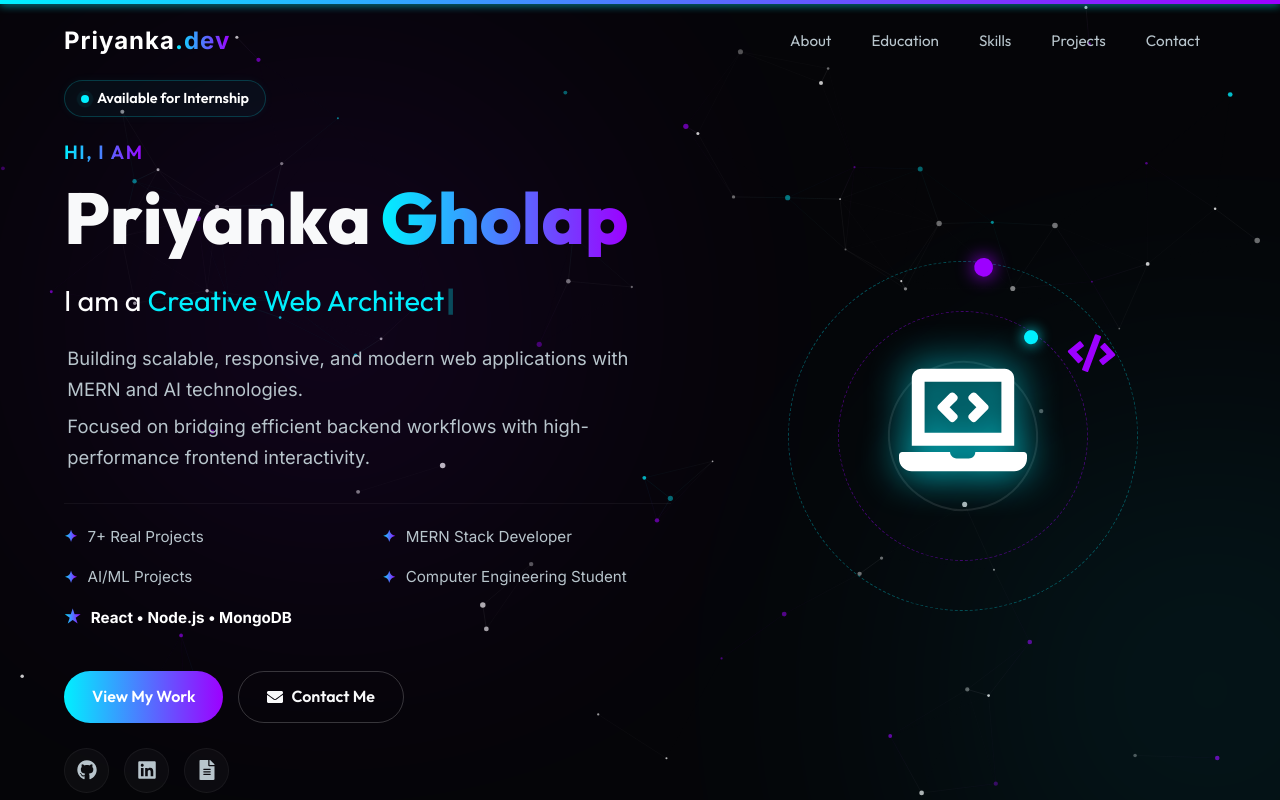
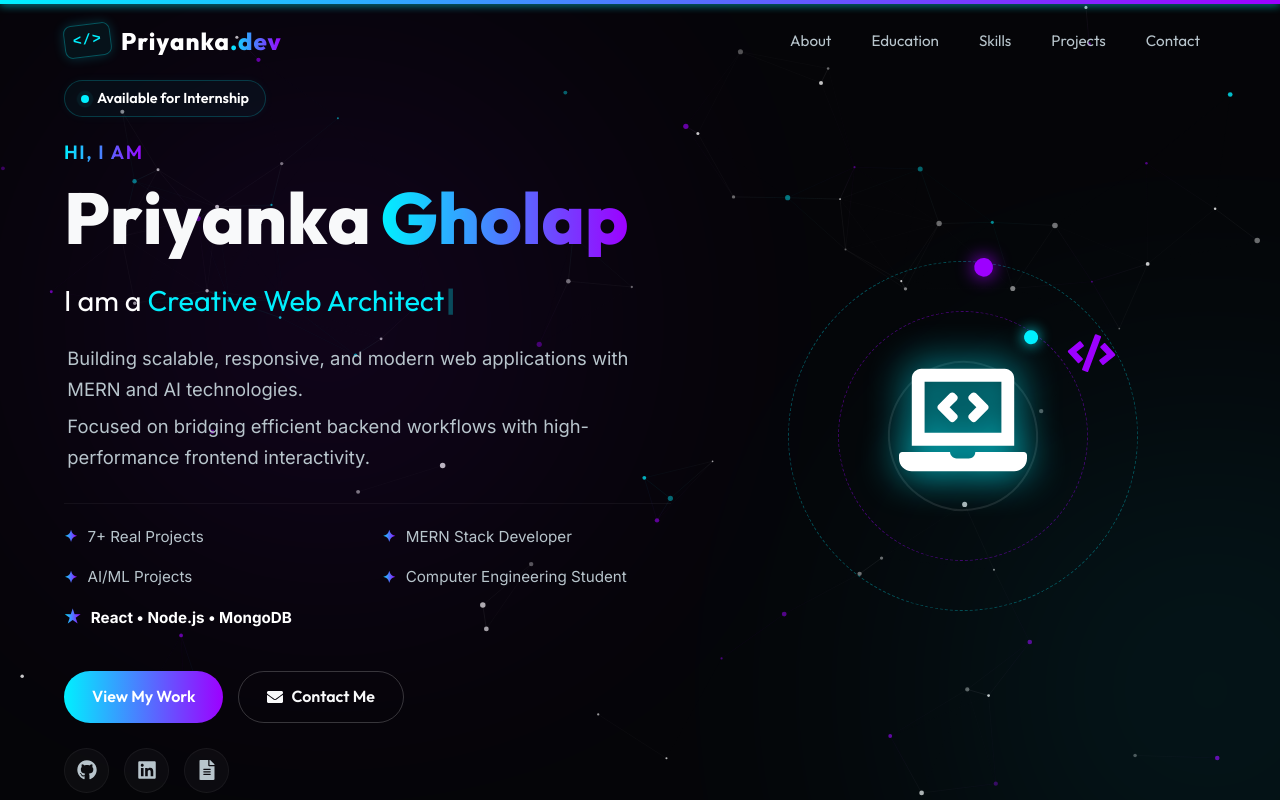
Before and after one commit to Priyanka-Gholap/portfolio, a React (Vite) app: page / in a window 1280 px wide. Shown: the top 800 px of the page. Built offline with nearby package versions, Linux system fonts and the light colour scheme.

Commit message:
feat: add unique animated logo badge to navbar and link custom favicon.svg

```diff
--- a/index.html
+++ b/index.html
@@ -19,6 +19,7 @@
     <meta property="twitter:title" content="Priyanka Gholap | Full Stack Developer" />
     <meta property="twitter:description" content="Portfolio of Priyanka Gholap - MERN Stack Developer building responsive, secure, and scalable web applications." />
     <meta property="twitter:image" content="https://raw.githubusercontent.com/Priyanka-Gholap/Priyanka-Gholap/main/portfolio-preview.jpg" />
+    <link rel="icon" type="image/svg+xml" href="/favicon.svg" />
     <link rel="preconnect" href="https://fonts.googleapis.com">
     <link rel="preconnect" href="https://fonts.gstatic.com" crossorigin>
     <link href="https://fonts.googleapis.com/css2?family=Outfit:wght@300;400;600;800&family=Inter:wght@300;400;500;700&display=swap" rel="stylesheet">
--- a/src/components/Navbar.jsx
+++ b/src/components/Navbar.jsx
@@ -66,9 +66,32 @@ const Navbar = () => {
           initial={{ opacity: 0, y: -20 }}
           animate={{ opacity: 1, y: 0 }}
           transition={{ duration: 0.5, ease: 'easeOut' }}
-          className="logo"
+          className="logo brand-font"
+          style={{ display: 'flex', alignItems: 'center', gap: '10px', cursor: 'pointer' }}
+          whileHover={{ scale: 1.05 }}
         >
-          Priyanka<span className="text-gradient">.dev</span>
+          {/* Animated Glowing Code Logo Badge */}
+          <motion.div
+            style={{
+              display: 'flex',
+              alignItems: 'center',
+              justifyContent: 'center',
+              background: 'rgba(0, 240, 255, 0.06)',
+              border: '1px solid rgba(0, 240, 255, 0.3)',
+              borderRadius: '8px',
+              padding: '4px 8px',
+              color: 'var(--accent-cyan)',
+              fontSize: '0.9rem',
+              fontWeight: '800',
+              boxShadow: '0 0 12px rgba(0, 240, 255, 0.2)',
+              fontFamily: 'monospace'
+            }}
+            animate={{ rotate: [0, -8, 8, 0] }}
+            transition={{ repeat: Infinity, duration: 5, ease: 'easeInOut' }}
+          >
+            &lt;/&gt;
+          </motion.div>
+          <span>Priyanka<span className="text-gradient">.dev</span></span>
         </motion.div>
 
         {/* Desktop Navigation */}
```
